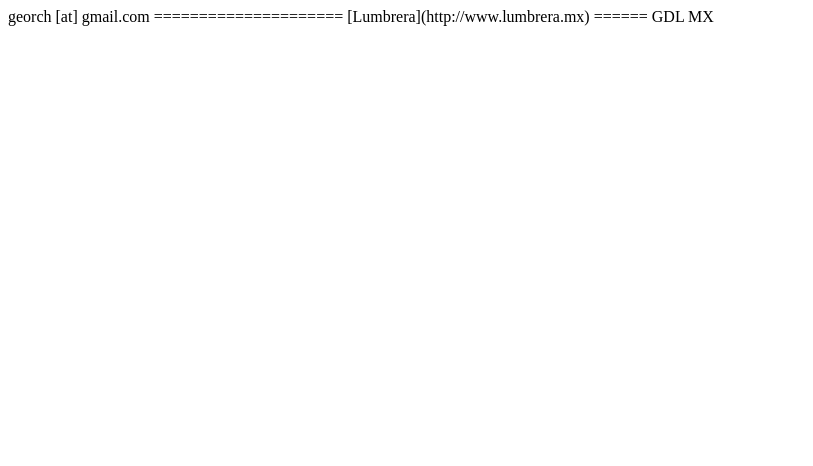
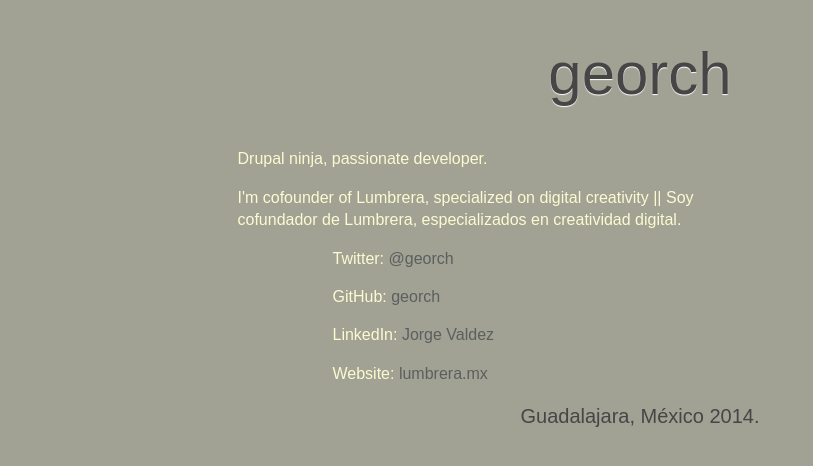
Before and after one commit to georch/georch.github.io, a plain HTML site: page index.html in a window 1280 px wide. Shown: the whole page, without its empty margins (0-813 px from the left). Drawn offline with Linux system fonts and the light colour scheme; a web font is replaced by a local one.

Commit message:
Content and markup update

```diff
--- a/index.html
+++ b/index.html
@@ -1,5 +1,56 @@
-georch [at] gmail.com
-=====================
-[Lumbrera](http://www.lumbrera.mx)
-======
-GDL MX
+<!doctype html>
+<!--[if lt IE 7]> <html class="no-js lt-ie9 lt-ie8 lt-ie7" lang="en"> <![endif]-->
+<!--[if IE 7]>    <html class="no-js lt-ie9 lt-ie8" lang="en"> <![endif]-->
+<!--[if IE 8]>    <html class="no-js lt-ie9" lang="en"> <![endif]-->
+<!--[if gt IE 8]><!--> <html class="no-js" lang="en"> <!--<![endif]-->
+<head>
+	<link href='http://fonts.googleapis.com/css?family=Imprima' rel='stylesheet' type='text/css'>
+
+  <meta charset="utf-8">
+  <meta http-equiv="X-UA-Compatible" content="IE=edge,chrome=1">
+  <title>Jorge Valdez @georch | Web developer, Drupal ninja, CSS3, HTML5, Guadalajara, México</title>
+  <meta name="description" content="Drupal ninja, passionate developer. || I'm cofounder of Lumbrera, specialized on digital creativity || Soy cofundador de Lumbrera, especializados en creatividad digital.">
+
+  <meta name="viewport" content="width=device-width">
+  <link rel="stylesheet" href="style.css">
+  <link rel="stylesheet" href="georch.css">
+</head>
+<body>
+  <header>
+	<div class="container_12">
+		<div class="prefix_4 grid_4 suffix_4">
+			<h1 class="title">georch</h1>
+		</div>
+		<div class="clear"></div>
+	</div>
+  </header>
+  <div role="main">
+		<div class="container">
+			<div class="texto">
+				<p>Drupal ninja, passionate developer.</p>
+				<p>I'm cofounder of Lumbrera, specialized on digital creativity || Soy cofundador de Lumbrera, especializados en creatividad digital.</p>
+			</div>
+			<div class="ligas">
+				<p>Twitter: <a href="http://www.twitter.com/georch">@georch</a></p>
+				<p>GitHub: <a href="https://github.com/georch">georch</a></p>
+				<p>LinkedIn: <a href="http://mx.linkedin.com/in/georch">Jorge Valdez</a></p>
+				<p>Website: <a href="http://www.lumbrera.mx">lumbrera.mx</a></p>
+			</div>
+		</div>
+  </div>
+  <footer>
+		<h3 class="title">Guadalajara, México 2014.</h3>
+  </footer>
+
+<script>
+  (function(i,s,o,g,r,a,m){i['GoogleAnalyticsObject']=r;i[r]=i[r]||function(){
+  (i[r].q=i[r].q||[]).push(arguments)},i[r].l=1*new Date();a=s.createElement(o),
+  m=s.getElementsByTagName(o)[0];a.async=1;a.src=g;m.parentNode.insertBefore(a,m)
+  })(window,document,'script','//www.google-analytics.com/analytics.js','ga');
+
+  ga('create', 'UA-395891-6', 'georch.com');
+  ga('send', 'pageview');
+
+</script>
+</body>
+</html>
```
